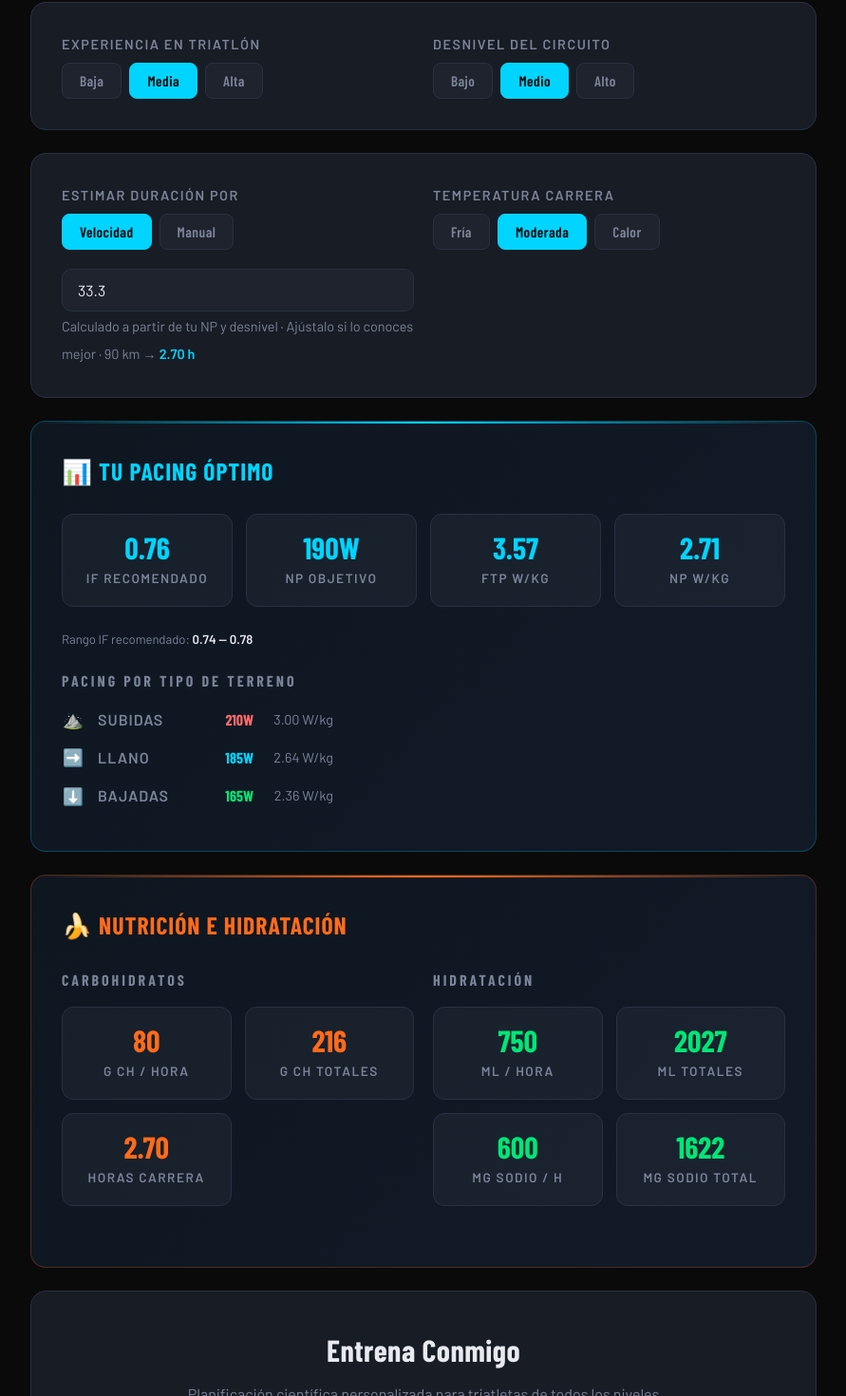
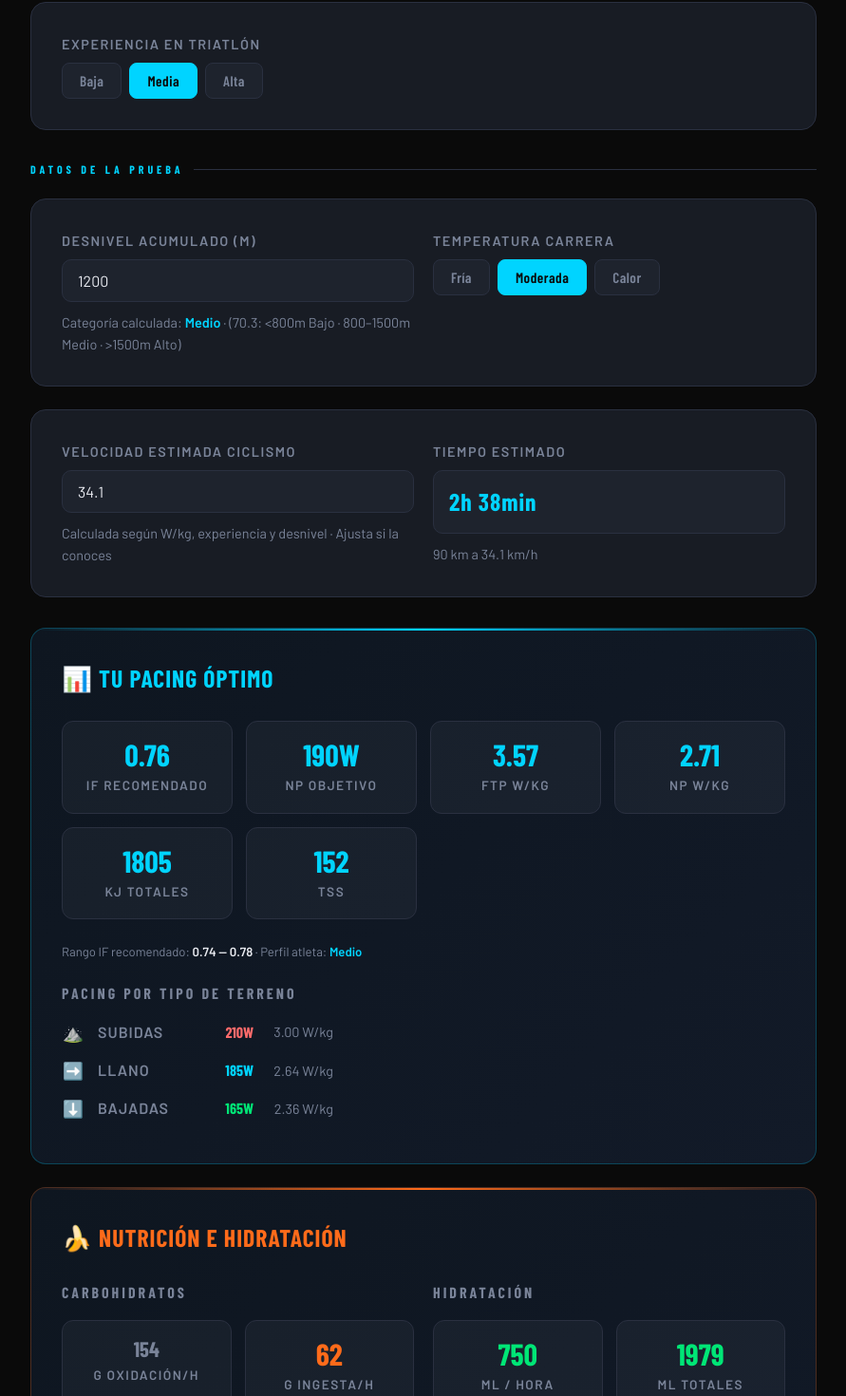
Before and after one commit to jesroble/Calculadora_pacing_triatlon, a React (Vite) app: page / in a window 1280 px wide. Shown: the part 1166-2636 px from the top of the page at 95% size, without its empty margins (194-1085 px from the left). Built offline with nearby package versions, Linux system fonts and the light colour scheme; a web font is replaced by a local one.

Commit message:
refactor de la pagina entera

```diff
--- a/src/App.jsx
+++ b/src/App.jsx
@@ -24,16 +24,24 @@ const DATA_FULL = [
   ["Alta","Pesado","Bajo",0.67,0.70],["Alta","Pesado","Medio",0.66,0.69],["Alta","Pesado","Alto",0.65,0.68],
 ]
 
-function lookup(data, exp, peso, desnivel) {
-  const row = data.find(r => r[0] === exp && r[1] === peso && r[2] === desnivel)
+function lookup(data, exp, perfil, desnivelCat) {
+  const row = data.find(r => r[0] === exp && r[1] === perfil && r[2] === desnivelCat)
   return row ? { ifMin: row[3], ifMax: row[4] } : null
 }
 
-function estimarVelocidad(np, peso, desnivel) {
-  let base = 29
-  if (desnivel === 'Bajo') base = 35
-  else if (desnivel === 'Medio') base = 32
-  return Math.max(20, Math.min(50, Math.round((base + 6 * (np / peso - 2.5)) * 10) / 10))
+function estimarVelocidad(wkg, experiencia, desnivelCat, distancia) {
+  const base = 12 + (wkg * 7)
+  const expFactor = experiencia === 'Baja' ? 0.94 : experiencia === 'Media' ? 0.97 : 1.0
+  const desnFactor = desnivelCat === 'Bajo' ? 1.0 : desnivelCat === 'Medio' ? 0.95 : 0.90
+  let v = base * expFactor * desnFactor
+  if (distancia !== '70.3') v = Math.min(v, 42)
+  return Math.round(v * 10) / 10
+}
+
+function fmtDuracion(h) {
+  const horas = Math.floor(h)
+  const mins = Math.round((h - horas) * 60)
+  return `${horas}h ${mins}min`
 }
 
 const FAQS = [
@@ -50,8 +58,8 @@ const FAQS = [
     a: "En Ironman Full el IF recomendado es considerablemente más bajo (0.60–0.72) que en 70.3 (0.66–0.85), ya que la distancia es el doble y hay que conservar energía para la maratón final de 42 km."
   },
   {
-    q: "¿Qué es el FTP?",
-    a: "FTP (Functional Threshold Power) es la potencia máxima, medida en vatios, que un ciclista puede mantener de forma constante durante aproximadamente una hora. Se utiliza como referencia para evaluar el rendimiento y establecer zonas de entrenamiento."
+    q: "¿Qué es el TSS?",
+    a: "El Training Stress Score (TSS) estima la carga fisiológica total de una sesión. Se calcula como: horas × IF² × 100. Un TSS por encima de 300 indica una prueba extremadamente exigente con alto riesgo de fatiga profunda."
   }
 ]
 
@@ -62,20 +70,36 @@ export default function App() {
   const [tieneGrasa, setTieneGrasa] = useState('no')
   const [grasa, setGrasa] = useState(15)
   const [experiencia, setExperiencia] = useState('Media')
-  const [desnivel, setDesnivel] = useState('Medio')
-  const [metodo, setMetodo] = useState('velocidad')
+  const [desnivel, setDesnivel] = useState(1200)
   const [velocidadOverride, setVelocidadOverride] = useState(null)
-  const [duracionManual, setDuracionManual] = useState(3)
   const [temp, setTemp] = useState('Moderada')
 
+  // ---- Perfil atleta ----
+  const wkg = ftp / peso
   const pesoMagro = tieneGrasa === 'si' ? peso * (1 - grasa / 100) : null
-  const categoriaPeso = tieneGrasa !== 'si' ? 'Medio' : grasa < 10 ? 'Ligero' : grasa <= 15 ? 'Medio' : 'Pesado'
+
+  let score = wkg >= 4.5 ? 2 : wkg >= 3.5 ? 1 : 0
+  if (tieneGrasa === 'si') {
+    if (grasa < 10) score += 1
+    else if (grasa > 18) score -= 1
+  }
+  score = Math.max(0, Math.min(score, 2))
+  const categoriaPeso = score === 2 ? 'Ligero' : score === 1 ? 'Medio' : 'Pesado'
+
+  // ---- Desnivel metros → categoría ----
+  let desnivelCat
+  if (distancia === '70.3') {
+    desnivelCat = desnivel < 800 ? 'Bajo' : desnivel < 1500 ? 'Medio' : 'Alto'
+  } else {
+    desnivelCat = desnivel < 1500 ? 'Bajo' : desnivel < 3000 ? 'Medio' : 'Alto'
+  }
 
   const distanciaKm = distancia === '70.3' ? 90 : 180
 
+  // ---- Pacing ----
   const results = useMemo(() => {
     const data = distancia === '70.3' ? DATA_703 : DATA_FULL
-    const r = lookup(data, experiencia, categoriaPeso, desnivel)
+    const r = lookup(data, experiencia, categoriaPeso, desnivelCat)
     if (!r) return null
     const ifRec = (r.ifMin + r.ifMax) / 2
     const np = ftp * ifRec
@@ -90,41 +114,59 @@ export default function App() {
       bajadas = ftp * (ifRec - 0.08)
     }
     return { ifMin: r.ifMin, ifMax: r.ifMax, ifRec, np, subidas, llano, bajadas }
-  }, [distancia, ftp, peso, experiencia, desnivel, categoriaPeso])
+  }, [distancia, ftp, experiencia, categoriaPeso, desnivelCat])
 
-  const velocidadEstimada = results ? estimarVelocidad(results.np, peso, desnivel) : null
+  // ---- Velocidad y duración ----
+  const velocidadEstimada = results ? estimarVelocidad(wkg, experiencia, desnivelCat, distancia) : null
   const velocidad = velocidadOverride ?? velocidadEstimada ?? 32
-  const duracion = metodo === 'velocidad' ? distanciaKm / velocidad : duracionManual
+  const duracion = distanciaKm / velocidad
 
+  // ---- Nutrición e hidratación ----
   const nutrition = useMemo(() => {
     if (!results) return null
     const { ifRec, np } = results
     const kj_h = np * 3.6
-    let ch_base = 0.25 + 0.75 * ifRec
-    ch_base = Math.max(0.4, Math.min(ch_base, 0.9))
-    let dur_factor = 1 - 0.05 * (duracion - 1)
-    dur_factor = Math.max(0.75, dur_factor)
-    const ch_pct = ch_base * dur_factor
-    const g_ch_h_raw = (kj_h * ch_pct) / 4
-    let limite
-    if (experiencia === 'Baja') limite = 60
-    else if (experiencia === 'Media') limite = 80
-    else limite = 100
-    const g_final = Math.min(g_ch_h_raw, limite)
-    const total_ch = g_final * duracion
-    let hydration
-    if (temp === 'Fría') hydration = { ml: 500, mg: 400 }
-    else if (temp === 'Moderada') hydration = { ml: 750, mg: 600 }
-    else hydration = { ml: 1000, mg: 900 }
+    const kj_totales = kj_h * duracion
+    const tss = Math.round(duracion * ifRec * ifRec * 100)
+
+    let ch_pct = 0.15 + ifRec
+    ch_pct = Math.min(ch_pct, 0.9)
+    const g_ch_ox = (kj_h * ch_pct) / 4
+
+    const ingesta_max = experiencia === 'Baja' ? 60 : experiencia === 'Media' ? 90 : 110
+    const g_recomendados = Math.min(g_ch_ox * 0.4, ingesta_max)
+    const total_ch = g_recomendados * duracion
+    const deficit_h = g_ch_ox - g_recomendados
+
+    let ml_h, mg_h
+    if (temp === 'Fría') { ml_h = 500; mg_h = 400 }
+    else if (temp === 'Moderada') { ml_h = 750; mg_h = 600 }
+    else { ml_h = 1000; mg_h = 900 }
+
     return {
-      g_ch_h: g_final,
-      total_ch,
-      ml_h: hydration.ml,
-      mg_h: hydration.mg,
-      total_liq: hydration.ml * duracion,
-      total_sodio: hydration.mg * duracion,
+      kj_h, kj_totales, tss,
+      g_ch_ox, g_recomendados, total_ch, deficit_h,
+      ml_h, mg_h,
+      total_liq: ml_h * duracion,
+      total_sodio: mg_h * duracion,
+      ch_20: g_recomendados / 3,
+      liq_20: ml_h / 3,
+      sodio_20: mg_h / 3,
     }
   }, [results, duracion, temp, experiencia])
+
+  // ---- Alertas ----
+  const alerts = []
+  if (results && nutrition) {
+    if (distancia !== '70.3' && results.ifRec > 0.70)
+      alerts.push("IF elevado para Ironman Full. Riesgo alto de degradación en la maratón.")
+    if (nutrition.tss > 300)
+      alerts.push("TSS muy elevado. Riesgo alto de fatiga acumulada.")
+    if (nutrition.g_ch_ox > 220)
+      alerts.push("Demanda de carbohidratos extremadamente alta.")
+    if (nutrition.deficit_h > 140)
+      alerts.push("Déficit energético muy elevado. Considera entrenar tolerancia intestinal (gut training).")
+  }
 
   return (
     <>
@@ -148,7 +190,7 @@ export default function App() {
 
         {/* CALCULADORA */}
         <section aria-labelledby="calc-title" style={{marginTop:'40px'}}>
-          <p className="section-label" id="calc-title">Calculadora</p>
+          <p className="section-label" id="calc-title">Datos del atleta</p>
 
           {/* DISTANCIA */}
           <div className="form-card fade-up">
@@ -181,7 +223,9 @@ export default function App() {
                   onChange={e => setFtp(Number(e.target.value))}
                   aria-describedby="ftp-hint"
                 />
-                <span className="hint" id="ftp-hint">Tu umbral de potencia funcional</span>
+                <span className="hint" id="ftp-hint">
+                  Tu umbral de potencia funcional · <strong style={{color:'var(--accent)'}}>{wkg.toFixed(2)} W/kg</strong>
+                </span>
               </div>
               <div className="field">
                 <label htmlFor="peso">Peso corporal (kg)</label>
@@ -229,7 +273,7 @@ export default function App() {
                   onChange={e => setGrasa(Number(e.target.value))}
                 />
                 <span className="hint">
-                  Categoría asignada: <strong style={{color:'var(--accent)'}}>{categoriaPeso}</strong>
+                  Perfil: <strong style={{color:'var(--accent)'}}>{categoriaPeso}</strong>
                   {pesoMagro && ` · Peso magro: ${pesoMagro.toFixed(1)} kg`}
                 </span>
               </div>
@@ -237,14 +281,13 @@ export default function App() {
 
             {tieneGrasa === 'no' && (
               <p style={{fontSize:'0.85rem', color:'var(--muted)'}}>
-                Sin dato de grasa se asignará categoría <strong style={{color:'var(--accent)'}}>Medio</strong>. Para mayor precisión, mide tu % con báscula o caliper.
+                Sin dato de grasa el perfil se basa solo en W/kg: <strong style={{color:'var(--accent)'}}>{categoriaPeso}</strong>. Para mayor precisión, mide tu % con báscula o caliper.
               </p>
             )}
           </div>
 
-          {/* EXPERIENCIA Y DESNIVEL */}
+          {/* EXPERIENCIA */}
           <div className="form-card fade-up">
-            <div className="grid-2">
             <div className="field">
               <label>Experiencia en triatlón</label>
               <div className="tab-group" role="radiogroup" aria-label="Nivel de experiencia">
@@ -259,74 +302,31 @@ export default function App() {
                 ))}
               </div>
             </div>
-              <div className="field">
-                <label>Desnivel del circuito</label>
-                <div className="tab-group" role="radiogroup" aria-label="Desnivel del circuito de ciclismo">
-                  {['Bajo','Medio','Alto'].map(d => (
-                    <button
-                      key={d}
-                      className={`tab-btn${desnivel === d ? ' active' : ''}`}
-                      onClick={() => setDesnivel(d)}
-                      role="radio"
-                      aria-checked={desnivel === d}
-                    >{d}</button>
-                  ))}
           </div>
-              </div>
-            </div>
-          </div>
+        </section>
 
-          {/* TIEMPO Y TEMPERATURA */}
+        {/* DATOS PRUEBA */}
+        <section aria-labelledby="prueba-title" style={{marginTop:'32px'}}>
+          <p className="section-label" id="prueba-title">Datos de la prueba</p>
+
+          {/* DESNIVEL Y TEMPERATURA */}
           <div className="form-card fade-up">
             <div className="grid-2">
               <div className="field">
-                <label>Estimar duración por</label>
-                <div className="tab-group" role="radiogroup" aria-label="Método de estimación de duración">
-                  {[['velocidad','Velocidad'],['manual','Manual']].map(([val, label]) => (
-                    <button
-                      key={val}
-                      className={`tab-btn${metodo === val ? ' active' : ''}`}
-                      onClick={() => setMetodo(val)}
-                      role="radio"
-                      aria-checked={metodo === val}
-                    >{label}</button>
-                  ))}
-                </div>
-                {metodo === 'velocidad' ? (
-                  <div style={{marginTop:'12px'}}>
+                <label htmlFor="desnivel">Desnivel acumulado (m)</label>
                 <input
+                  id="desnivel"
                   type="number"
-                      min="15" max="60" step="0.5"
-                      value={velocidad}
-                      onChange={e => setVelocidadOverride(Number(e.target.value))}
-                      aria-label="Velocidad media en km/h"
+                  min="0" max="6000" step="50"
+                  value={desnivel}
+                  onChange={e => setDesnivel(Number(e.target.value))}
                 />
-                    {velocidadOverride === null ? (
-                      <span className="hint">Calculado a partir de tu NP y desnivel · Ajústalo si lo conoces mejor · {distanciaKm} km → <strong style={{color:'var(--accent)'}}>{duracion.toFixed(2)} h</strong></span>
-                    ) : (
                 <span className="hint">
-                        {distanciaKm} km → <strong style={{color:'var(--accent)'}}>{duracion.toFixed(2)} h</strong>
-                        {velocidadEstimada !== null && (
-                          <> · <button
-                            onClick={() => setVelocidadOverride(null)}
-                            style={{background:'none', border:'none', color:'var(--muted)', cursor:'pointer', padding:'0', fontSize:'inherit', textDecoration:'underline'}}
-                          >↩ Restablecer ({velocidadEstimada} km/h)</button></>
-                        )}
+                  Categoría calculada: <strong style={{color:'var(--accent)'}}>{desnivelCat}</strong>
+                  {distancia === '70.3'
+                    ? ' · (70.3: <800m Bajo · 800–1500m Medio · >1500m Alto)'
+                    : ' · (Full: <1500m Bajo · 1500–3000m Medio · >3000m Alto)'}
                 </span>
-                    )}
-                  </div>
-                ) : (
-                  <div style={{marginTop:'12px'}}>
-                    <input
-                      type="number"
-                      min="1" max="12" step="0.1"
-                      value={duracionManual}
-                      onChange={e => setDuracionManual(Number(e.target.value))}
-                      aria-label="Duración estimada en horas"
-                    />
-                    <span className="hint">horas</span>
-                  </div>
-                )}
               </div>
               <div className="field">
                 <label>Temperatura carrera</label>
@@ -344,11 +344,50 @@ export default function App() {
               </div>
             </div>
           </div>
+
+          {/* VELOCIDAD ESTIMADA */}
+          {velocidadEstimada !== null && (
+            <div className="form-card fade-up">
+              <div className="grid-2">
+                <div className="field">
+                  <label>Velocidad estimada ciclismo</label>
+                  <input
+                    type="number"
+                    min="15" max="60" step="0.5"
+                    value={velocidad}
+                    onChange={e => setVelocidadOverride(Number(e.target.value))}
+                    aria-label="Velocidad media en km/h"
+                  />
+                  {velocidadOverride === null ? (
+                    <span className="hint">Calculada según W/kg, experiencia y desnivel · Ajusta si la conoces</span>
+                  ) : (
+                    <span className="hint">
+                      <button
+                        onClick={() => setVelocidadOverride(null)}
+                        style={{background:'none', border:'none', color:'var(--muted)', cursor:'pointer', padding:'0', fontSize:'inherit', textDecoration:'underline'}}
+                      >↩ Restablecer estimación ({velocidadEstimada} km/h)</button>
+                    </span>
+                  )}
+                </div>
+                <div className="field">
+                  <label>Tiempo estimado</label>
+                  <div style={{
+                    background:'var(--card2)', border:'1px solid var(--border)', borderRadius:'10px',
+                    padding:'12px 16px', fontSize:'1.6rem', fontFamily:'var(--font-display)',
+                    fontWeight:900, color:'var(--accent)', letterSpacing:'1px'
+                  }}>
+                    {fmtDuracion(duracion)}
+                  </div>
+                  <span className="hint">{distanciaKm} km a {velocidad} km/h</span>
+                </div>
+              </div>
+            </div>
+          )}
         </section>
 
-        {/* RESULTADOS */}
-        {results && (
-          <section aria-labelledby="results-title" className="results-card fade-up">
+        {/* RESULTADOS PACING */}
+        {results && nutrition && (
+          <section aria-labelledby="results-title" className="results-card fade-up" style={{marginTop:'32px'}}>
             <h2 className="results-title" id="results-title">📊 Tu Pacing Óptimo</h2>
 
             <div className="metrics-grid">
@@ -361,12 +400,20 @@ export default function App() {
                 <div className="metric-label">NP Objetivo</div>
               </div>
               <div className="metric">
-                <div className="metric-value">{(ftp / peso).toFixed(2)}</div>
+                <div className="metric-value">{wkg.toFixed(2)}</div>
                 <div className="metric-label">FTP W/kg</div>
               </div>
               <div className="metric">
                 <div className="metric-value">{(results.np / peso).toFixed(2)}</div>
                 <div className="metric-label">NP W/kg</div>
+              </div>
+              <div className="metric">
+                <div className="metric-value">{nutrition.kj_totales.toFixed(0)}</div>
+                <div className="metric-label">kJ totales</div>
+              </div>
+              <div className="metric">
+                <div className="metric-value">{nutrition.tss}</div>
+                <div className="metric-label">TSS</div>
               </div>
               {pesoMagro && (
                 <>
@@ -384,6 +431,7 @@ export default function App() {
 
             <p style={{fontSize:'0.82rem', color:'var(--muted)', marginBottom:'20px'}}>
               Rango IF recomendado: <strong style={{color:'var(--text)'}}>{results.ifMin.toFixed(2)} — {results.ifMax.toFixed(2)}</strong>
+              {' · '}Perfil atleta: <strong style={{color:'var(--accent)'}}>{categoriaPeso}</strong>
             </p>
 
             <div className="terrain-section">
@@ -410,24 +458,33 @@ export default function App() {
             <h2 className="results-title" id="nutrition-title" style={{color:'var(--accent2)'}}>🍌 Nutrición e Hidratación</h2>
 
             <div className="nutrition-grid">
+              {/* CARBOHIDRATOS */}
               <div>
                 <p className="terrain-title" style={{marginBottom:'16px'}}>Carbohidratos</p>
                 <div className="metrics-grid" style={{gridTemplateColumns:'repeat(auto-fit, minmax(120px, 1fr))'}}>
                   <div className="metric">
-                    <div className="metric-value" style={{color:'var(--accent2)'}}>{nutrition.g_ch_h.toFixed(0)}</div>
-                    <div className="metric-label">g CH / hora</div>
+                    <div className="metric-value" style={{color:'var(--muted)', fontSize:'1.4rem'}}>{nutrition.g_ch_ox.toFixed(0)}</div>
+                    <div className="metric-label">g oxidación/h</div>
+                  </div>
+                  <div className="metric">
+                    <div className="metric-value" style={{color:'var(--accent2)'}}>{nutrition.g_recomendados.toFixed(0)}</div>
+                    <div className="metric-label">g ingesta/h</div>
                   </div>
                   <div className="metric">
                     <div className="metric-value" style={{color:'var(--accent2)'}}>{nutrition.total_ch.toFixed(0)}</div>
                     <div className="metric-label">g CH totales</div>
                   </div>
                   <div className="metric">
-                    <div className="metric-value" style={{color:'var(--accent2)'}}>{duracion.toFixed(2)}</div>
-                    <div className="metric-label">Horas carrera</div>
+                    <div className="metric-value" style={{color:'#ffd166', fontSize:'1.4rem'}}>{nutrition.deficit_h.toFixed(0)}</div>
+                    <div className="metric-label">g déficit/h</div>
                   </div>
                 </div>
+                <p style={{fontSize:'0.8rem', color:'var(--muted)', marginTop:'10px'}}>
+                  No es posible reponer el 100% del gasto. El déficit es fisiológicamente normal en competición.
+                </p>
               </div>
 
+              {/* HIDRATACIÓN */}
               <div>
                 <p className="terrain-title" style={{marginBottom:'16px'}}>Hidratación</p>
                 <div className="metrics-grid" style={{gridTemplateColumns:'repeat(auto-fit, minmax(120px, 1fr))'}}>
@@ -441,7 +498,7 @@ export default function App() {
                   </div>
                   <div className="metric">
                     <div className="metric-value" style={{color:'var(--green)'}}>{nutrition.mg_h}</div>
-                    <div className="metric-label">mg sodio / h</div>
+                    <div className="metric-label">mg sodio/h</div>
                   </div>
                   <div className="metric">
                     <div className="metric-value" style={{color:'var(--green)'}}>{nutrition.total_sodio.toFixed(0)}</div>
@@ -450,6 +507,35 @@ export default function App() {
                 </div>
               </div>
             </div>
+
+            {/* PLAN CADA 20 MIN */}
+            <div style={{borderTop:'1px solid var(--border)', marginTop:'24px', paddingTop:'20px'}}>
+              <p className="terrain-title" style={{marginBottom:'14px'}}>Plan cada 20 minutos</p>
+              <div className="metrics-grid" style={{gridTemplateColumns:'repeat(3, 1fr)'}}>
+                <div className="metric">
+                  <div className="metric-value" style={{color:'var(--accent2)'}}>{nutrition.ch_20.toFixed(0)}</div>
+                  <div className="metric-label">g CH</div>
+                </div>
+                <div className="metric">
+                  <div className="metric-value" style={{color:'var(--green)'}}>{nutrition.liq_20.toFixed(0)}</div>
+                  <div className="metric-label">ml líquidos</div>
+                </div>
+                <div className="metric">
+                  <div className="metric-value" style={{color:'var(--green)'}}>{nutrition.sodio_20.toFixed(0)}</div>
+                  <div className="metric-label">mg sodio</div>
+                </div>
+              </div>
+            </div>
+          </section>
+        )}
+
+        {/* ALERTAS FISIOLÓGICAS */}
+        {alerts.length > 0 && (
+          <section aria-labelledby="alerts-title" style={{marginBottom:'24px'}}>
+            <p className="section-label" id="alerts-title">Análisis fisiológico</p>
+            {alerts.map((msg, i) => (
+              <div key={i} className="alert-card">⚠️ {msg}</div>
+            ))}
           </section>
         )}
 
@@ -487,7 +573,7 @@ export default function App() {
           </a>
         </section>
 
-        {/* FAQ — SEO muy importante */}
+        {/* FAQ */}
         <section aria-labelledby="faq-title" className="faq-section">
           <p className="section-label" id="faq-title">Preguntas Frecuentes</p>
           {FAQS.map((f, i) => (
--- a/src/index.css
+++ b/src/index.css
@@ -235,6 +235,8 @@ body {
 .nutrition-grid { display: grid; grid-template-columns: 1fr 1fr; gap: 20px; margin-bottom: 8px; }
 @media (max-width: 580px) { .nutrition-grid { grid-template-columns: 1fr; } }
 
+.alert-card { background: rgba(255,180,0,0.06); border: 1px solid rgba(255,180,0,0.3); border-radius: 12px; padding: 14px 20px; margin-bottom: 10px; font-size: 0.95rem; color: #ffd166; line-height: 1.5; }
+
 .faq-section { margin-bottom: 24px; }
 .faq-item { background: var(--card); border: 1px solid var(--border); border-radius: 12px; padding: 20px 24px; margin-bottom: 10px; }
 .faq-q { font-family: var(--font-display); font-size: 1.05rem; font-weight: 700; margin-bottom: 8px; color: var(--text); }
```
Lines whose indentation alone changed are shown as unchanged.
